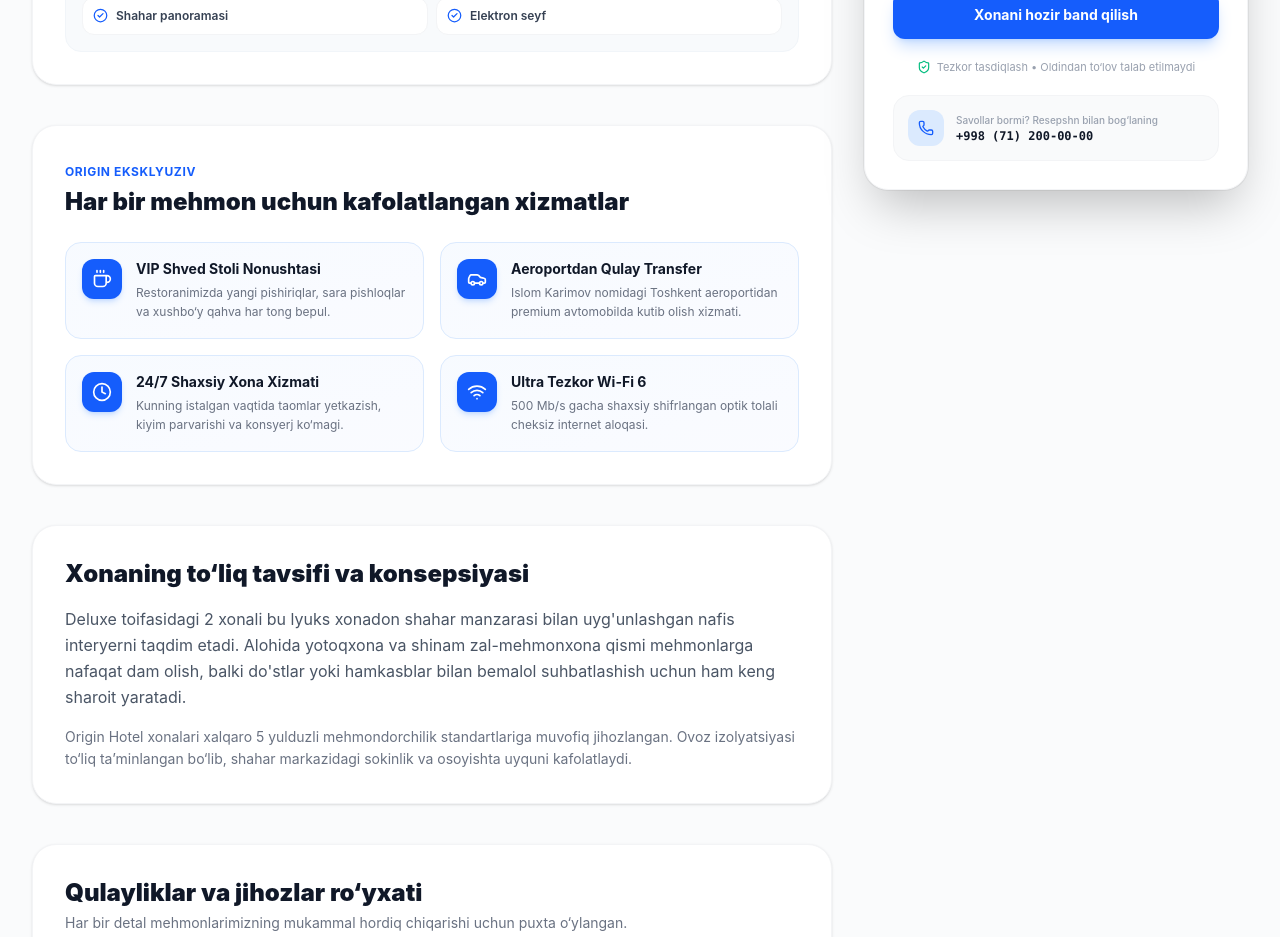
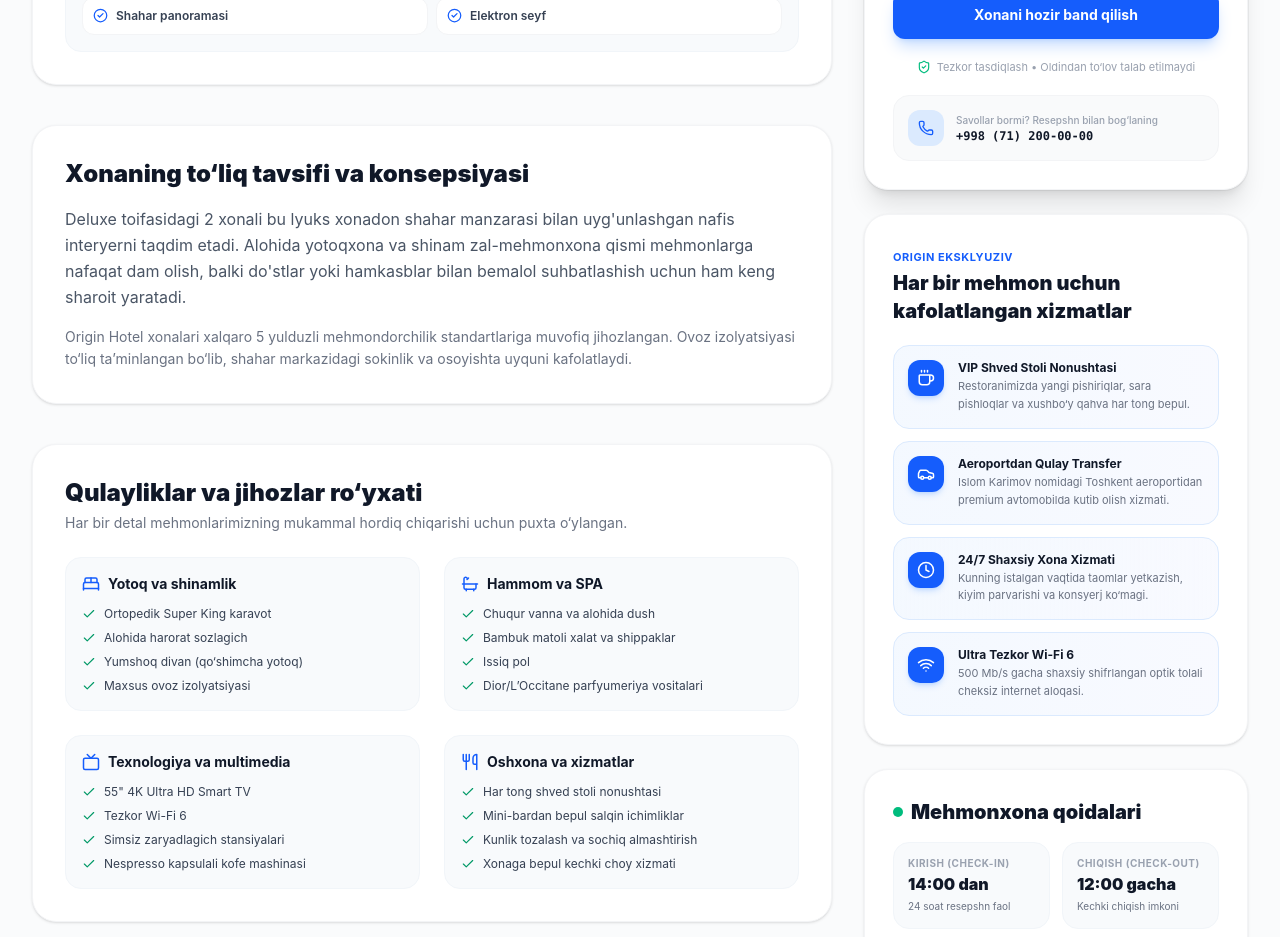
Before and after one commit to dilbek077/origin-hotel, a React (Vite) app: page /rooms/2 in a window 1280 px wide. Shown: the part 1860-2797 px from the top of the page. Built offline with nearby package versions, Linux system fonts and the light colour scheme.

Commit message:
feat(rooms): balance two-column layout on detail page by distributing info evenly

```diff
--- a/src/pages/RoomDetailPage.tsx
+++ b/src/pages/RoomDetailPage.tsx
@@ -676,68 +676,6 @@ export default function RoomDetailPage() {
               )}
             </section>
 
-            {/* ─── 4 VIP Exclusive Privileges ────────────────────────────────────── */}
-            <section className="bg-white rounded-3xl p-6 sm:p-8 border border-gray-100 shadow-sm space-y-6">
-              <div>
-                <span className="text-xs font-bold uppercase tracking-wider text-blue-600">
-                  Origin Eksklyuziv
-                </span>
-                <h2 className="text-xl sm:text-2xl font-black text-gray-900 mt-1">
-                  Har bir mehmon uchun kafolatlangan xizmatlar
-                </h2>
-              </div>
-
-              <div className="grid grid-cols-1 sm:grid-cols-2 gap-4">
-                <div className="p-4 rounded-2xl bg-gradient-to-br from-blue-50/50 to-indigo-50/30 border border-blue-100 flex items-start gap-3.5">
-                  <div className="w-10 h-10 rounded-xl bg-blue-600 text-white flex items-center justify-center shrink-0 shadow-md shadow-blue-500/20">
-                    <Coffee size={20} />
-                  </div>
-                  <div>
-                    <h4 className="text-sm font-bold text-gray-900">VIP Shved Stoli Nonushtasi</h4>
-                    <p className="text-xs text-gray-500 mt-1 leading-relaxed">
-                      Restoranimizda yangi pishiriqlar, sara pishloqlar va xushbo‘y qahva har tong bepul.
-                    </p>
-                  </div>
-                </div>
-
-                <div className="p-4 rounded-2xl bg-gradient-to-br from-blue-50/50 to-indigo-50/30 border border-blue-100 flex items-start gap-3.5">
-                  <div className="w-10 h-10 rounded-xl bg-blue-600 text-white flex items-center justify-center shrink-0 shadow-md shadow-blue-500/20">
-                    <Car size={20} />
-                  </div>
-                  <div>
-                    <h4 className="text-sm font-bold text-gray-900">Aeroportdan Qulay Transfer</h4>
-                    <p className="text-xs text-gray-500 mt-1 leading-relaxed">
-                      Islom Karimov nomidagi Toshkent aeroportidan premium avtomobilda kutib olish xizmati.
-                    </p>
-                  </div>
-                </div>
-
-                <div className="p-4 rounded-2xl bg-gradient-to-br from-blue-50/50 to-indigo-50/30 border border-blue-100 flex items-start gap-3.5">
-                  <div className="w-10 h-10 rounded-xl bg-blue-600 text-white flex items-center justify-center shrink-0 shadow-md shadow-blue-500/20">
-                    <Clock size={20} />
-                  </div>
-                  <div>
-                    <h4 className="text-sm font-bold text-gray-900">24/7 Shaxsiy Xona Xizmati</h4>
-                    <p className="text-xs text-gray-500 mt-1 leading-relaxed">
-                      Kunning istalgan vaqtida taomlar yetkazish, kiyim parvarishi va konsyerj ko‘magi.
-                    </p>
-                  </div>
-                </div>
-
-                <div className="p-4 rounded-2xl bg-gradient-to-br from-blue-50/50 to-indigo-50/30 border border-blue-100 flex items-start gap-3.5">
-                  <div className="w-10 h-10 rounded-xl bg-blue-600 text-white flex items-center justify-center shrink-0 shadow-md shadow-blue-500/20">
-                    <Wifi size={20} />
-                  </div>
-                  <div>
-                    <h4 className="text-sm font-bold text-gray-900">Ultra Tezkor Wi-Fi 6</h4>
-                    <p className="text-xs text-gray-500 mt-1 leading-relaxed">
-                      500 Mb/s gacha shaxsiy shifrlangan optik tolali cheksiz internet aloqasi.
-                    </p>
-                  </div>
-                </div>
-              </div>
-            </section>
-
             {/* ─── Full Room Story & Details ─────────────────────────────────────── */}
             <section className="bg-white rounded-3xl p-6 sm:p-8 border border-gray-100 shadow-sm space-y-4">
               <h2 className="text-xl sm:text-2xl font-black text-gray-900">
@@ -934,64 +872,14 @@ export default function RoomDetailPage() {
               </div>
             </section>
 
-            {/* ─── Hotel Policies & FAQ Accordion ────────────────────────────────── */}
-            <section className="bg-white rounded-3xl p-6 sm:p-8 border border-gray-100 shadow-sm space-y-4">
-              <h2 className="text-xl sm:text-2xl font-black text-gray-900 flex items-center gap-2">
-                <Info size={20} className="text-blue-600" />
-                <span>Tez-tez so‘raladigan savollar va qoidalar</span>
-              </h2>
-
-              <div className="space-y-2.5 pt-2">
-                {[
-                  {
-                    q: 'Kirish (Check-in) va Chiqish (Check-out) vaqtlari qanday?',
-                    a: 'Mehmonxonaga kirish 14:00 dan boshlab amalga oshiriladi. Chiqish vaqti 12:00 gacha. Agar siz erta kelish yoki kechroq chiqishni rejalashtirsangiz, oldindan xabar bering, imkoniyatga qarab bepul tashkillashtiramiz.',
-                  },
-                  {
-                    q: 'Nonushta narxga kiritilganmi?',
-                    a: 'Ha, Origin Hotelda barcha toifadagi xonalar uchun har tong soat 07:00 dan 10:30 gacha VIP Shved stoli nonushtasi to‘liq bepul taqdim etiladi.',
-                  },
-                  {
-                    q: 'Buyurtmani bepul bekor qilish mumkinmi?',
-                    a: 'Ha, belgilangan kirish sanasidan 24 soat oldin buyurtmangizni hech qanday jarimasiz bepul bekor qilishingiz mumkin.',
-                  },
-                  {
-                    q: 'Bolalar bilan joylashish shartlari qanday?',
-                    a: '6 yoshgacha bo‘lgan bolalar mavjud to‘shaklarda bepul joylashishi mumkin. Talabingizga binoan chaqaloqlar uchun qo‘shimcha xavfsiz krovat bepul yetkazib beriladi.',
-                  },
-                ].map((faq, idx) => (
-                  <div
-                    key={idx}
-                    className="border border-gray-200/70 rounded-2xl overflow-hidden transition"
-                  >
-                    <button
-                      onClick={() => setOpenFaq(openFaq === idx ? null : idx)}
-                      className="w-full p-4 text-left font-bold text-xs sm:text-sm text-gray-900 hover:text-blue-600 flex items-center justify-between gap-3 bg-gray-50/50 hover:bg-gray-50 cursor-pointer"
-                    >
-                      <span>{faq.q}</span>
-                      <ChevronDown
-                        size={18}
-                        className={`text-gray-400 transition-transform ${
-                          openFaq === idx ? 'rotate-180 text-blue-600' : ''
-                        }`}
-                      />
-                    </button>
-                    {openFaq === idx && (
-                      <div className="p-4 bg-white text-xs sm:text-sm text-gray-600 leading-relaxed border-t border-gray-100">
-                        {faq.a}
-                      </div>
-                    )}
-                  </div>
-                ))}
-              </div>
-            </section>
-          </div>
-
-          {/* ─── Right Column: Interactive Luxury Sticky Booking Card ──────────── */}
+            {/* Left Column Ends */}
+          </div>
+
+          {/* ─── Right Column: Interactive Luxury Booking Card & Essential Info ──── */}
           <div className="space-y-6">
             <div
               id="booking-card"
-              className="sticky top-28 bg-white rounded-3xl p-6 sm:p-7 border border-gray-100 shadow-2xl space-y-5 ring-1 ring-black/5"
+              className="bg-white rounded-3xl p-6 sm:p-7 border border-gray-100 shadow-xl space-y-5 ring-1 ring-black/5"
             >
               {/* Header: Price */}
               <div className="flex items-baseline justify-between border-b border-gray-100 pb-5">
@@ -1299,6 +1187,191 @@ export default function RoomDetailPage() {
                 </div>
               </div>
             </div>
+
+            {/* ─── Origin VIP Eksklyuziv Imtiyozlar ────────────────────────────── */}
+            <section className="bg-white rounded-3xl p-6 sm:p-7 border border-gray-100 shadow-sm space-y-4">
+              <div>
+                <span className="text-[11px] font-bold uppercase tracking-wider text-blue-600">
+                  Origin Eksklyuziv
+                </span>
+                <h3 className="text-lg sm:text-xl font-black text-gray-900 mt-0.5">
+                  Har bir mehmon uchun kafolatlangan xizmatlar
+                </h3>
+              </div>
+
+              <div className="space-y-3 pt-1">
+                <div className="p-3.5 rounded-2xl bg-gradient-to-r from-blue-50/70 to-indigo-50/40 border border-blue-100 flex items-start gap-3.5">
+                  <div className="w-9 h-9 rounded-xl bg-blue-600 text-white flex items-center justify-center shrink-0 shadow-md shadow-blue-500/20">
+                    <Coffee size={18} />
+                  </div>
+                  <div>
+                    <h4 className="text-xs font-bold text-gray-900">VIP Shved Stoli Nonushtasi</h4>
+                    <p className="text-[11px] text-gray-500 mt-0.5 leading-relaxed">
+                      Restoranimizda yangi pishiriqlar, sara pishloqlar va xushbo‘y qahva har tong bepul.
+                    </p>
+                  </div>
+                </div>
+
+                <div className="p-3.5 rounded-2xl bg-gradient-to-r from-blue-50/70 to-indigo-50/40 border border-blue-100 flex items-start gap-3.5">
+                  <div className="w-9 h-9 rounded-xl bg-blue-600 text-white flex items-center justify-center shrink-0 shadow-md shadow-blue-500/20">
+                    <Car size={18} />
+                  </div>
+                  <div>
+                    <h4 className="text-xs font-bold text-gray-900">Aeroportdan Qulay Transfer</h4>
+                    <p className="text-[11px] text-gray-500 mt-0.5 leading-relaxed">
+                      Islom Karimov nomidagi Toshkent aeroportidan premium avtomobilda kutib olish xizmati.
+                    </p>
+                  </div>
+                </div>
+
+                <div className="p-3.5 rounded-2xl bg-gradient-to-r from-blue-50/70 to-indigo-50/40 border border-blue-100 flex items-start gap-3.5">
+                  <div className="w-9 h-9 rounded-xl bg-blue-600 text-white flex items-center justify-center shrink-0 shadow-md shadow-blue-500/20">
+                    <Clock size={18} />
+                  </div>
+                  <div>
+                    <h4 className="text-xs font-bold text-gray-900">24/7 Shaxsiy Xona Xizmati</h4>
+                    <p className="text-[11px] text-gray-500 mt-0.5 leading-relaxed">
+                      Kunning istalgan vaqtida taomlar yetkazish, kiyim parvarishi va konsyerj ko‘magi.
+                    </p>
+                  </div>
+                </div>
+
+                <div className="p-3.5 rounded-2xl bg-gradient-to-r from-blue-50/70 to-indigo-50/40 border border-blue-100 flex items-start gap-3.5">
+                  <div className="w-9 h-9 rounded-xl bg-blue-600 text-white flex items-center justify-center shrink-0 shadow-md shadow-blue-500/20">
+                    <Wifi size={18} />
+                  </div>
+                  <div>
+                    <h4 className="text-xs font-bold text-gray-900">Ultra Tezkor Wi-Fi 6</h4>
+                    <p className="text-[11px] text-gray-500 mt-0.5 leading-relaxed">
+                      500 Mb/s gacha shaxsiy shifrlangan optik tolali cheksiz internet aloqasi.
+                    </p>
+                  </div>
+                </div>
+              </div>
+            </section>
+
+            {/* ─── Mehmonxona Qoidalari va Shartlari ──────────────────────────── */}
+            <section className="bg-white rounded-3xl p-6 sm:p-7 border border-gray-100 shadow-sm space-y-4">
+              <div className="flex items-center gap-2">
+                <span className="w-2.5 h-2.5 rounded-full bg-emerald-500" />
+                <h3 className="text-lg sm:text-xl font-black text-gray-900">
+                  Mehmonxona qoidalari
+                </h3>
+              </div>
+
+              <div className="grid grid-cols-2 gap-3 text-xs">
+                <div className="p-3.5 bg-slate-50 rounded-2xl border border-slate-100">
+                  <p className="text-[10px] text-gray-400 font-bold uppercase tracking-wider">Kirish (Check-in)</p>
+                  <p className="font-black text-gray-900 mt-0.5 text-base">14:00 dan</p>
+                  <p className="text-[10px] text-gray-500 mt-1">24 soat resepshn faol</p>
+                </div>
+                <div className="p-3.5 bg-slate-50 rounded-2xl border border-slate-100">
+                  <p className="text-[10px] text-gray-400 font-bold uppercase tracking-wider">Chiqish (Check-out)</p>
+                  <p className="font-black text-gray-900 mt-0.5 text-base">12:00 gacha</p>
+                  <p className="text-[10px] text-gray-500 mt-1">Kechki chiqish imkoni</p>
+                </div>
+              </div>
+
+              <div className="space-y-2 pt-1 text-xs">
+                <div className="flex items-center gap-2.5 text-gray-700 bg-gray-50 p-2.5 rounded-xl border border-gray-100">
+                  <ShieldCheck size={16} className="text-emerald-600 shrink-0" />
+                  <span><strong>Bepul bekor qilish:</strong> 24 soat oldin jarimasiz</span>
+                </div>
+                <div className="flex items-center gap-2.5 text-gray-700 bg-gray-50 p-2.5 rounded-xl border border-gray-100">
+                  <Users size={16} className="text-blue-600 shrink-0" />
+                  <span><strong>Bolalar siyosati:</strong> 6 yoshgacha bepul joylashuv</span>
+                </div>
+                <div className="flex items-center gap-2.5 text-gray-700 bg-gray-50 p-2.5 rounded-xl border border-gray-100">
+                  <Car size={16} className="text-blue-600 shrink-0" />
+                  <span><strong>Avtoturargoh:</strong> Mehmonlar uchun bepul qo‘riqlanadigan joy</span>
+                </div>
+                <div className="flex items-center gap-2.5 text-gray-700 bg-gray-50 p-2.5 rounded-xl border border-gray-100">
+                  <Sparkles size={16} className="text-amber-500 shrink-0" />
+                  <span><strong>Tozalik xizmati:</strong> Har kuni to‘liq tozalash va almashtirish</span>
+                </div>
+              </div>
+            </section>
+
+            {/* ─── FAQ Accordion (Savollar va javoblar) ─────────────────────────── */}
+            <section className="bg-white rounded-3xl p-6 sm:p-7 border border-gray-100 shadow-sm space-y-4">
+              <h3 className="text-lg sm:text-xl font-black text-gray-900 flex items-center gap-2">
+                <Info size={18} className="text-blue-600" />
+                <span>Tez-tez so‘raladigan savollar</span>
+              </h3>
+
+              <div className="space-y-2 pt-1">
+                {[
+                  {
+                    q: 'Kirish va chiqish vaqtlari qanday?',
+                    a: 'Mehmonxonaga kirish 14:00 dan boshlab amalga oshiriladi. Chiqish vaqti 12:00 gacha. Erta kelish yoki kechroq chiqish bo‘yicha oldindan murojaat qilsangiz, imkoniyatga qarab bepul tashkillashtiramiz.',
+                  },
+                  {
+                    q: 'Nonushta narxga kiritilganmi?',
+                    a: 'Ha, Origin Hotelda barcha toifadagi xonalar uchun har tong soat 07:00 dan 10:30 gacha VIP Shved stoli nonushtasi to‘liq bepul taqdim etiladi.',
+                  },
+                  {
+                    q: 'Buyurtmani bepul bekor qilish mumkinmi?',
+                    a: 'Ha, belgilangan kirish sanasidan 24 soat oldin buyurtmangizni hech qanday jarimasiz bepul bekor qilishingiz mumkin.',
+                  },
+                  {
+                    q: 'Bolalar bilan joylashish shartlari qanday?',
+                    a: '6 yoshgacha bo‘lgan bolalar mavjud to‘shaklarda bepul joylashishi mumkin. Chaqaloqlar uchun qo‘shimcha krovat bepul yetkazib beriladi.',
+                  },
+                ].map((faq, idx) => (
+                  <div
+                    key={idx}
+                    className="border border-gray-200/70 rounded-2xl overflow-hidden transition"
+                  >
+                    <button
+                      onClick={() => setOpenFaq(openFaq === idx ? null : idx)}
+                      className="w-full p-3.5 text-left font-bold text-xs text-gray-900 hover:text-blue-600 flex items-center justify-between gap-3 bg-gray-50/60 hover:bg-gray-50 cursor-pointer"
+                    >
+                      <span className="leading-snug">{faq.q}</span>
+                      <ChevronDown
+                        size={16}
+                        className={`text-gray-400 shrink-0 transition-transform duration-200 ${
+                          openFaq === idx ? 'rotate-180 text-blue-600' : ''
+                        }`}
+                      />
+                    </button>
+                    {openFaq === idx && (
+                      <div className="p-3.5 bg-white text-xs text-gray-600 leading-relaxed border-t border-gray-100 animate-in fade-in duration-150">
+                        {faq.a}
+                      </div>
+                    )}
+                  </div>
+                ))}
+              </div>
+            </section>
+
+            {/* ─── 24/7 Luxury Concierge & Assistance ───────────────────────────── */}
+            <div className="bg-gradient-to-br from-slate-900 via-blue-950 to-indigo-950 text-white rounded-3xl p-6 sm:p-7 shadow-xl space-y-4 relative overflow-hidden">
+              <div className="absolute -right-6 -bottom-6 w-32 h-32 bg-blue-500/20 rounded-full blur-2xl pointer-events-none" />
+
+              <div className="flex items-center gap-3">
+                <div className="w-10 h-10 rounded-2xl bg-blue-600/80 flex items-center justify-center text-white shadow-md">
+                  <Phone size={18} />
+                </div>
+                <div>
+                  <h4 className="text-sm font-black text-white">Savollaringiz bormi?</h4>
+                  <p className="text-[11px] text-blue-200">24/7 Resepshn va Konsyerj xizmati</p>
+                </div>
+              </div>
+
+              <p className="text-xs text-gray-300 leading-relaxed">
+                Maxsus istaklar, individual transfer yoki boshqa savollar bo‘yicha istalgan vaqtda qo‘ng‘iroq qilishingiz mumkin.
+              </p>
+
+              <div className="pt-1">
+                <a
+                  href="tel:+998712000000"
+                  className="w-full py-3.5 px-4 bg-blue-600 hover:bg-blue-500 text-white rounded-xl text-xs font-bold text-center transition flex items-center justify-center gap-2 shadow-md shadow-blue-500/25 cursor-pointer"
+                >
+                  <Phone size={14} />
+                  <span>+998 (71) 200-00-00 ga qo‘ng‘iroq qilish</span>
+                </a>
+              </div>
+            </div>
           </div>
         </div>
 
```
